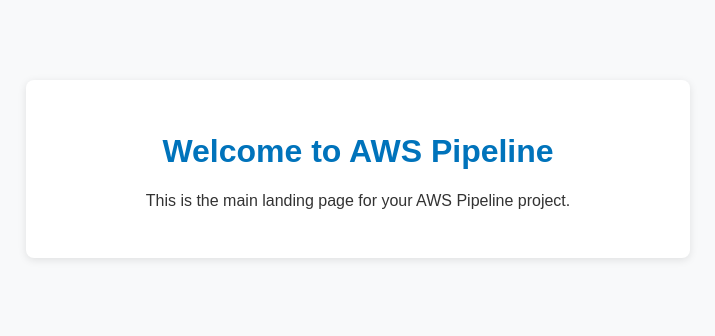
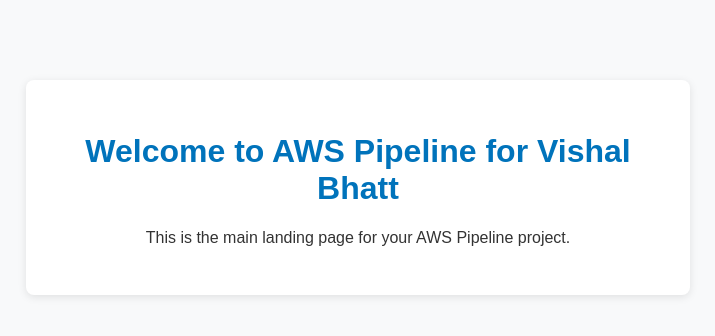
Before and after one commit to vishalbhatt001/awspipeline, a plain HTML site: page index.html in a window 1280 px wide. Shown: the whole page, without its empty margins (282-997 px from the left). Drawn offline with Linux system fonts and the light colour scheme.

Commit message:
added new file

```diff
--- a/index.html
+++ b/index.html
@@ -3,7 +3,7 @@
 <head>
     <meta charset="UTF-8">
     <meta name="viewport" content="width=device-width, initial-scale=1.0">
-    <title>Welcome to AWS Pipeline for Vishal Bhatt</title>
+    <title>Welcome to AWS Pipeline for Vishal Bhatt!</title>
     <style>
         body { font-family: Arial, sans-serif; background: #f8f9fa; margin: 0; padding: 0; }
         .container { max-width: 600px; margin: 80px auto; background: #fff; border-radius: 8px; box-shadow: 0 2px 8px rgba(0,0,0,0.1); padding: 32px; text-align: center; }
@@ -13,7 +13,7 @@
 </head>
 <body>
     <div class="container">
-        <h1>Welcome to AWS Pipeline</h1>
+        <h1>Welcome to AWS Pipeline for Vishal Bhatt</h1>
         <p>This is the main landing page for your AWS Pipeline project.</p>
     </div>
 </body>
```
